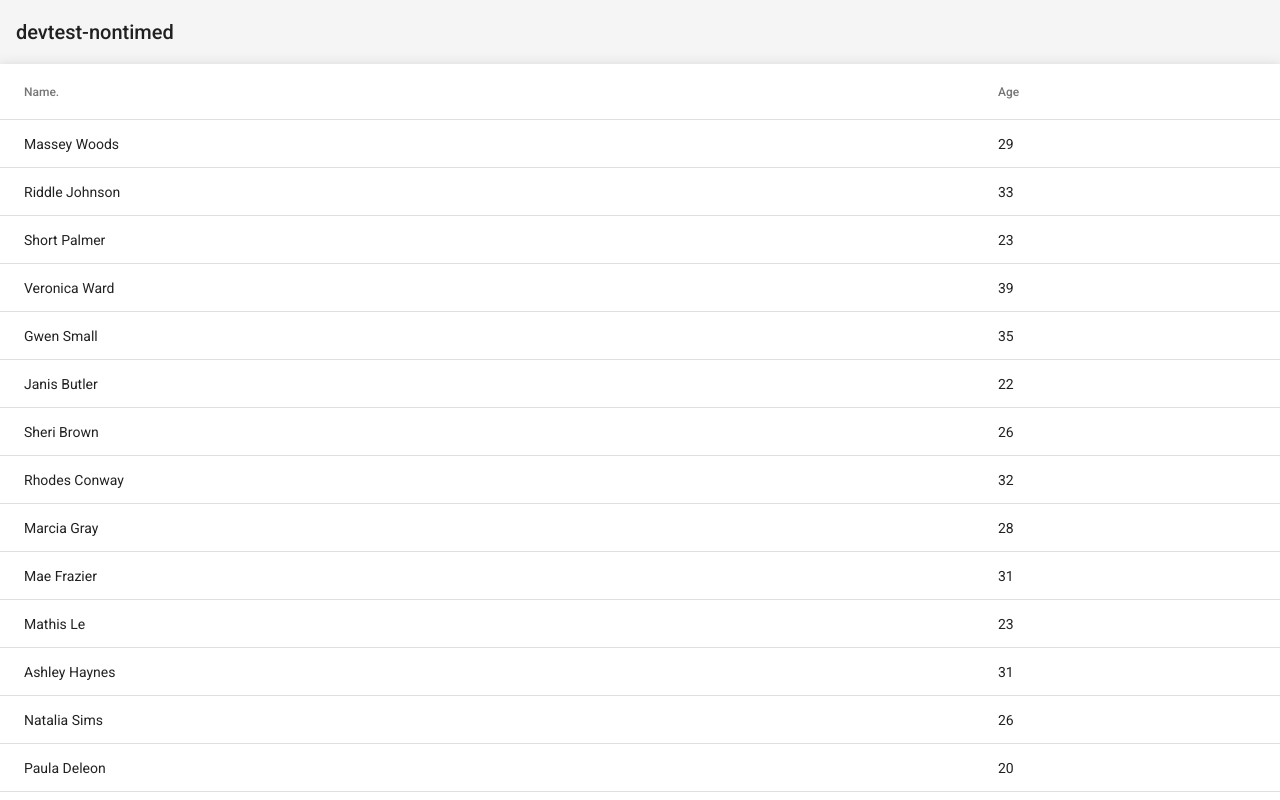
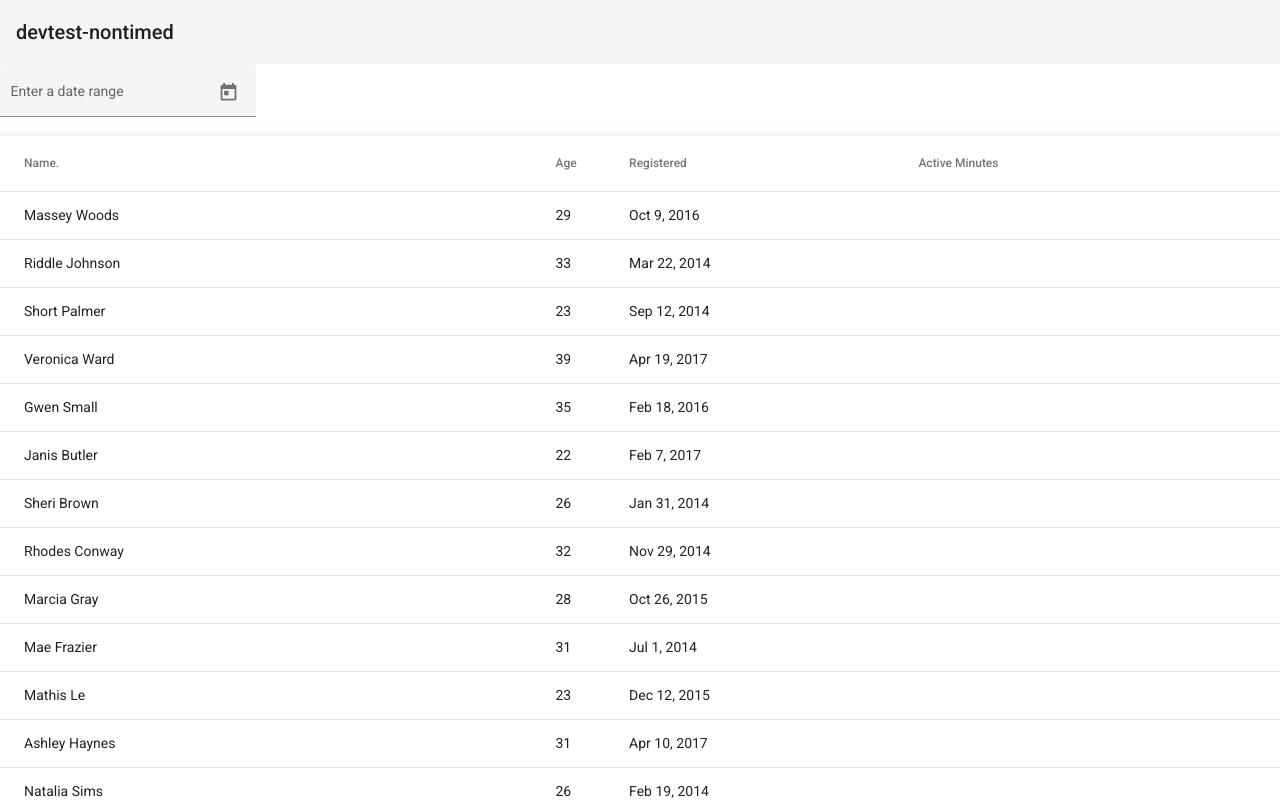
Before and after one commit to gavinlc/angular-devtest, an Angular app: page / in a window 1280 px wide. Shown: the top 800 px of the page. Built offline with nearby package versions, Linux system fonts and the light colour scheme.

Commit message:
add date filter

```diff
--- a/angular.json
+++ b/angular.json
@@ -26,7 +26,7 @@
             "polyfills": "src/polyfills.ts",
             "tsConfig": "tsconfig.app.json",
             "inlineStyleLanguage": "scss",
-            "assets": ["src/favicon.ico", "src/assets", "data/"],
+            "assets": ["src/favicon.ico", "src/assets"],
             "styles": ["src/styles.scss"],
             "scripts": []
           },
--- a/package.json
+++ b/package.json
@@ -20,6 +20,8 @@
     "@angular/platform-browser": "~12.1.0",
     "@angular/platform-browser-dynamic": "~12.1.0",
     "@angular/router": "~12.1.0",
+    "@types/luxon": "^2.0.1",
+    "luxon": "^2.0.2",
     "rxjs": "~6.6.0",
     "tslib": "^2.2.0",
     "zone.js": "~0.11.4"
--- a/src/app/app.component.html
+++ b/src/app/app.component.html
@@ -1,7 +1,30 @@
 <mat-toolbar>
   <span>{{ title }}</span>
 </mat-toolbar>
-<table mat-table [dataSource]="dataArray" class="mat-elevation-z8 data-table">
+
+<mat-form-field appearance="fill">
+  <mat-label>Enter a date range</mat-label>
+  <mat-date-range-input [rangePicker]="picker">
+    <input
+      matStartDate
+      placeholder="Start date"
+      (dateChange)="updateDateRange('start', $event)"
+    />
+    <input
+      matEndDate
+      placeholder="End date"
+      (dateChange)="updateDateRange('end', $event)"
+    />
+  </mat-date-range-input>
+  <mat-datepicker-toggle matSuffix [for]="picker"></mat-datepicker-toggle>
+  <mat-date-range-picker #picker></mat-date-range-picker>
+</mat-form-field>
+
+<table
+  mat-table
+  [dataSource]="filteredData"
+  class="mat-elevation-z8 data-table"
+>
   <!-- Name Column -->
   <ng-container matColumnDef="name">
     <th mat-header-cell *matHeaderCellDef>Name.</th>
@@ -14,6 +37,22 @@
     <td mat-cell *matCellDef="let element">{{ element.age }}</td>
   </ng-container>
 
+  <!-- Registered Column -->
+  <ng-container matColumnDef="registered">
+    <th mat-header-cell *matHeaderCellDef>Registered</th>
+    <td mat-cell *matCellDef="let element">
+      {{ element.registeredDate | date }}
+    </td>
+  </ng-container>
+
+  <!-- Active Minutes Column -->
+  <ng-container matColumnDef="activeMinutes">
+    <th mat-header-cell *matHeaderCellDef>Active Minutes</th>
+    <td mat-cell *matCellDef="let element">
+      {{ element.activeMinutes | async }}
+    </td>
+  </ng-container>
+
   <tr mat-header-row *matHeaderRowDef="displayedColumns"></tr>
   <tr mat-row *matRowDef="let row; columns: displayedColumns"></tr>
 </table>
--- a/src/app/app.component.ts
+++ b/src/app/app.component.ts
@@ -1,6 +1,9 @@
 import { HttpClient } from '@angular/common/http';
 import { Component, OnInit } from '@angular/core';
+import { MatDatepickerInputEvent } from '@angular/material/datepicker';
 import { Data } from './data.model';
+
+import { DateTime } from 'luxon';
 
 @Component({
   selector: 'app-root',
@@ -8,20 +11,63 @@ import { Data } from './data.model';
   styleUrls: ['./app.component.scss'],
 })
 export class AppComponent implements OnInit {
-  public dataArray: Data[] = [];
   public title = 'devtest-nontimed';
-  public displayedColumns: string[] = ['name', 'age'];
+
+  public data: Data[] = [];
+  public filteredData: Data[] = [];
+
+  public displayedColumns: string[] = [
+    'name',
+    'age',
+    'registered',
+    'activeMinutes',
+  ];
+
+  public range: { start: DateTime | null; end: DateTime | null } = {
+    start: null,
+    end: null,
+  };
 
   constructor(private http: HttpClient) {}
 
   ngOnInit() {
     this.http.get<Data[]>('assets/members.json').subscribe((data) => {
-      this.dataArray = data;
+      this.data = this.processData(data);
+      this.filteredData = this.data;
     });
   }
 
-  processData() {
-    //run through members and extract data
+  updateDateRange(type: string, event: MatDatepickerInputEvent<Date>) {
+    if (type === 'start' && event.value)
+      this.range.start = DateTime.fromJSDate(event.value);
+    if (type === 'end' && event.value)
+      this.range.end = DateTime.fromJSDate(event.value);
+    if (this.range.start && this.range.end) this.filterResults();
+  }
+
+  filterResults() {
+    this.filteredData = this.data.filter((member) => {
+      if (member.registeredDate && this.range.start && this.range.end) {
+        return (
+          member.registeredDate >= this.range.start &&
+          member.registeredDate <= this.range.end
+        );
+      } else {
+        return true;
+      }
+    });
+  }
+
+  processData(data: Data[]) {
+    //run through members and convert & extract data
+    const processedData = [...data];
+    processedData.map((member) => {
+      //remove space to date to make it parsable
+      const date = member.registered.split(' ').join('');
+      member.registeredDate = DateTime.fromISO(date);
+    });
+
+    return processedData;
   }
 
   extractDataFromString() {}
--- a/src/app/app.module.ts
+++ b/src/app/app.module.ts
@@ -9,6 +9,9 @@ import { BrowserAnimationsModule } from '@angular/platform-browser/animations';
 import { MatSliderModule } from '@angular/material/slider';
 import { MatTableModule } from '@angular/material/table';
 import { MatToolbarModule } from '@angular/material/toolbar';
+import { MatDatepickerModule } from '@angular/material/datepicker';
+import { MatNativeDateModule } from '@angular/material/core';
+import { MatFormFieldModule } from '@angular/material/form-field';
 
 @NgModule({
   declarations: [AppComponent],
@@ -20,6 +23,9 @@ import { MatToolbarModule } from '@angular/material/toolbar';
     MatTableModule,
     MatSliderModule,
     MatToolbarModule,
+    MatDatepickerModule,
+    MatNativeDateModule,
+    MatFormFieldModule,
   ],
   providers: [],
   bootstrap: [AppComponent],
--- a/src/app/data.model.ts
+++ b/src/app/data.model.ts
@@ -1,3 +1,5 @@
+import { DateTime } from 'luxon';
+
 export type Data = {
   id: string;
   age: number;
@@ -9,4 +11,6 @@ export type Data = {
   registered: string;
   message: string;
   favouriteSport: string;
+  activeMinutes?: number;
+  registeredDate?: DateTime;
 };
```
Also changed, not shown: src/assets/members.json, 1 other file (tests, documents, lock files or other folders).
